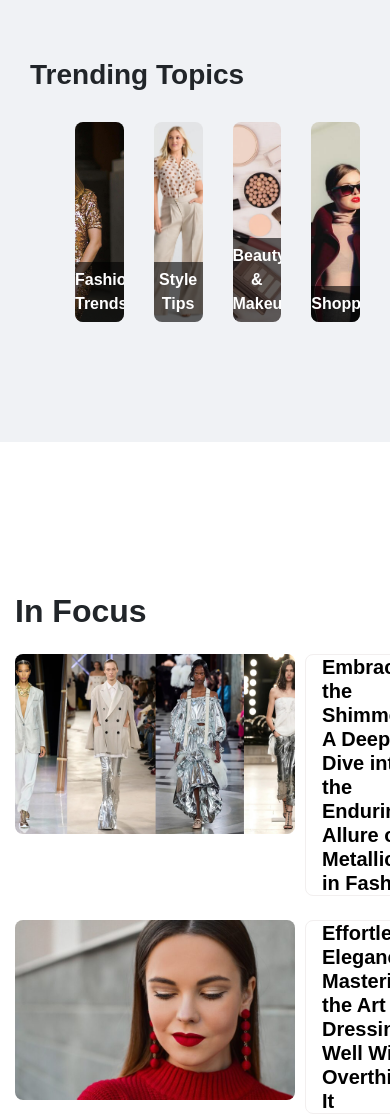
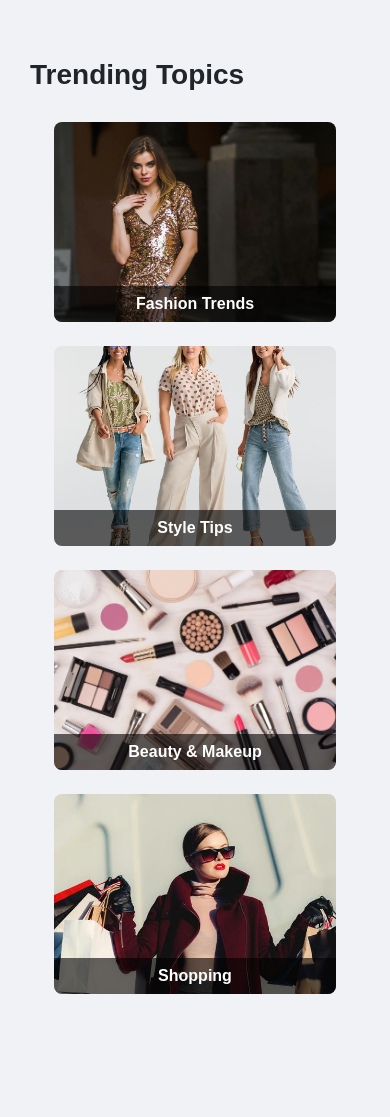
Before and after one commit to enigmatic-ads/aboutfashions-blog, a website: page public/index.html in a window 390 px wide. Shown: the part 9560-10677 px from the top of the page. Drawn offline with nearby package versions, Linux system fonts and the light colour scheme.

Commit message:
made trending topics section responsive

```diff
--- a/public/assets/css/templatemo-stand-blog.css
+++ b/public/assets/css/templatemo-stand-blog.css
@@ -495,7 +495,7 @@
 .top-stories-section {
   margin-top: 100px;
   /* background-color: #aaaaaa; */
-    /* background-color: #dad9d9; */
+  /* background-color: #dad9d9; */
   background-color: #dedede;
   padding-top: 70px;
   padding-bottom: 50px;
@@ -961,7 +961,7 @@
 }
 
 .trending-section .image-grid {
-  margin-left: 30px;
+  /* margin-left: 30px; */
 }
 
 .trend-card {
--- a/public/index.html
+++ b/public/index.html
@@ -313,27 +313,27 @@
     <div class="container-fluid trending-section">
       <div class="container">
         <h3 class="fw-bold">Trending Topics</h3>
-        <div class="row g-3 image-grid">
+        <div class="row g-4 image-grid px-4">
           <!-- Category Item -->
-          <div class="col-3">
+          <div class="col-12 col-sm-6 col-md-3 mb-4">
             <a href="blogs/category/fashion-trends" class="trend-card">
               <img src="assets/images/carousel01.jpg" alt="Fashion Trends">
               <div class="trend-caption">Fashion Trends</div>
             </a>
           </div>
-          <div class="col-3">
+          <div class="col-12 col-sm-6 col-md-3 mb-4">
             <a href="blogs/category/style-tips" class="trend-card">
               <img src="assets/images/carousel04.jpg" alt="Style Tips">
               <div class="trend-caption">Style Tips</div>
             </a>
           </div>
-          <div class="col-3">
+          <div class="col-12 col-sm-6 col-md-3 mb-4">
             <a href="blogs/category/beauty-and-makeup" class="trend-card">
               <img src="assets/images/carousel03.jpg" alt="Beauty & Makeup">
               <div class="trend-caption">Beauty & Makeup</div>
             </a>
           </div>
-          <div class="col-3">
+          <div class="col-12 col-sm-6 col-md-3 mb-4">
             <a href="blogs/category/shopping" class="trend-card">
               <img src="assets/images/carousel02.jpg" alt="Shopping">
               <div class="trend-caption">Shopping</div>
```
